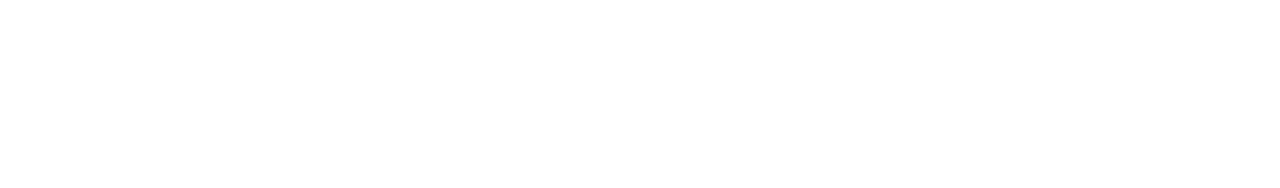
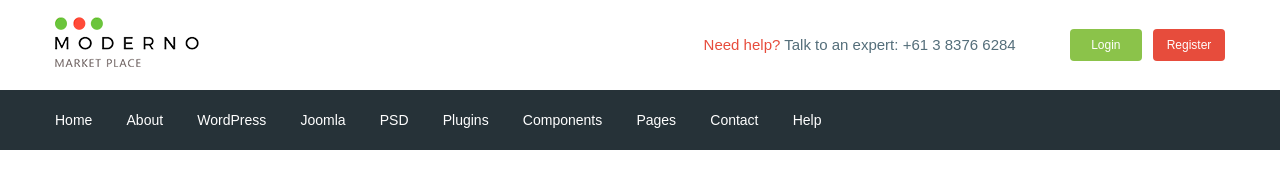
Before and after one commit to Efrem4ik/moderno, a website: page app/index.html in a window 1280 px wide. Drawn offline with nearby package versions, Linux system fonts and the light colour scheme; files that its build step writes are made by us from their sources.

Commit message:
added header

```diff
--- a/app/index.html
+++ b/app/index.html
@@ -1,15 +1,102 @@
 <!DOCTYPE html>
 <html lang="en">
+
 <head>
   <meta charset="UTF-8">
   <meta name="viewport" content="width=device-width, initial-scale=1.0">
   <meta http-equiv="X-UA-Compatible" content="ie=edge">
   <title>Document</title>
+  <link href="https://fonts.googleapis.com/css?family=Roboto:500,700&display=swap" rel="stylesheet">
   <link rel="stylesheet" href="css/libs.min.css">
   <link rel="stylesheet" href="css/style.min.css">
 </head>
+
 <body>
+  <header class="header">
+    <div class="header__top">
+      <div class="container">
+        <div class="header__top-inner">
+          <div class="header-logo">
+            <a href="#">
+              <img src="images/logo.png" alt="Logotype">
+            </a>
+          </div>
+          <div class="header__text">
+            <a href="#">
+              <span>Need help?</span>
+            </a>
+            Talk to an expert:
+            <a class="header__phone" href="tel:61383766284">+61 3 8376 6284</a>
+          </div>
+          <div class="header__box">
+            <a class="basket" href="#"></a>
+            <a class="header__btn header__btn-login" href="#">Login</a>
+            <a class="header__btn header__btn-register" href="#">Register</a>
+          </div>
+        </div>
+      </div>
+    </div>
 
+    <div class="header__menu">
+      <div class="container">
+        <nav class="menu">
+          <ul class="menu__list">
+            <li>
+              <a href="#">
+                Home
+              </a>
+            </li>
+            <li>
+              <a href="#">
+                About
+              </a>
+            </li>
+            <li>
+              <a href="#">
+                WordPress
+              </a>
+            </li>
+            <li>
+              <a href="#">
+                Joomla
+              </a>
+            </li>
+            <li>
+              <a href="#">
+                PSD
+              </a>
+            </li>
+            <li>
+              <a href="#">
+                Plugins
+              </a>
+            </li>
+            <li>
+              <a href="#">
+                Components
+              </a>
+            </li>
+            <li>
+              <a href="#">
+                Pages
+              </a>
+            </li>
+            <li>
+              <a href="#">
+                Contact
+              </a>
+            </li>
+            <li>
+              <a href="#">
+                Help
+              </a>
+            </li>
+          </ul>
+        </nav>
+      </div>
+    </div>
+
+  </header>
 
 
 
@@ -17,4 +104,5 @@
   <script src="js/libs.min.js"></script>
   <script src="js/main.min.js"></script>
 </body>
+
 </html>
--- /dev/null
+++ b/app/scss/_fonts.scss
@@ -0,0 +1,8 @@
+@font-face {
+	font-family: 'Roboto-Regular', sans-serif;
+	src: url('../fonts/Roboto-Regular.woff2') format('woff2'),
+       url('../fonts/Roboto-Regular.woff') format('woff');
+  font-weight: 400;
+  font-display: swap;
+
+}
--- /dev/null
+++ b/app/scss/_global.scss
@@ -0,0 +1,31 @@
+html {
+  box-sizing: border-box;
+}
+*,
+*::after,
+*::before {
+  box-sizing: inherit;
+}
+a {
+  display: inline-block;
+  text-decoration: none;
+  color: $text;
+}
+ul,
+li {
+  margin: 0;
+  padding: 0;
+  list-style: none;
+}
+body {
+  font-family: 'Roboto-Regular', sans-serif;
+  font-size: 15px;
+  line-height: 24px;
+  font-weight: 400;
+  color: $text;
+}
+.container {
+  max-width: 1200px;
+  margin: 0 auto;
+  padding: 0 15px;
+}
--- /dev/null
+++ b/app/scss/_vars.scss
@@ -0,0 +1,4 @@
+$text: #546e7a;
+$red: #e74c3c;
+$green: #8bc34a;
+$bg: #263238;
--- a/app/scss/style.scss
+++ b/app/scss/style.scss
@@ -1,8 +1,52 @@
-html {
-  box-sizing: border-box;
+@import 'vars';
+@import 'global';
+@import 'fonts';
+
+.header__top-inner {
+  display: flex;
+  justify-content: space-between;
+  height: 90px;
+  align-items: center;
 }
-*,
-*::after,
-*::before {
-  box-sizing: inherit;
+.header__text {
+  margin-left: auto;
+  margin-right: 50px;
+  span{
+    color: $red;
+  }
 }
+.header__btn{
+  font-size: 12px;
+  padding: 4px;
+  width: 72px;
+  border-radius: 4px;
+  text-align: center;
+  color: #fff;
+}
+.header__btn-login {
+  background-color: $green;
+}
+.header__btn-register {
+  background-color: $red;
+  margin-left: 7px;
+}
+.header__menu{
+  background-color: $bg;
+}
+.menu {
+  display: flex;
+  align-items: center;
+  height: 60px;
+}
+.menu__list {
+  li{
+    display: inline-block;
+    & + li{
+      margin-left: 30px;
+    }
+    a{
+      color: #fff;
+      font-size: 14px;
+    }
+  }
+}
--- a/gulpfile.js
+++ b/gulpfile.js
@@ -8,7 +8,7 @@ let gulp = require('gulp'),
   cssmin = require('gulp-cssmin');
 
 gulp.task('sass', function () {
-  return gulp.src('app/scss/style.scss')
+  return gulp.src('app/scss/**/*.scss')
     .pipe(sass({ outputStyle: 'compressed' }))
     .pipe(rename({ suffix: '.min' }))
     .pipe(autoprefixer({
@@ -58,7 +58,7 @@ gulp.task('browser-sync', function () {
 });
 
 gulp.task('watch', function () {
-  gulp.watch('app/scss/style.scss', gulp.parallel('sass'))
+  gulp.watch('app/scss/**/*.scss', gulp.parallel('sass'))
   gulp.watch('app/*.html', gulp.parallel('html'))
   gulp.watch('app/js/*.js', gulp.parallel('js'))
 });
```
Also changed, not shown: app/fonts/Roboto-Regular.woff (added), app/fonts/Roboto-Regular.woff2 (added), app/images/logo.png (added).
